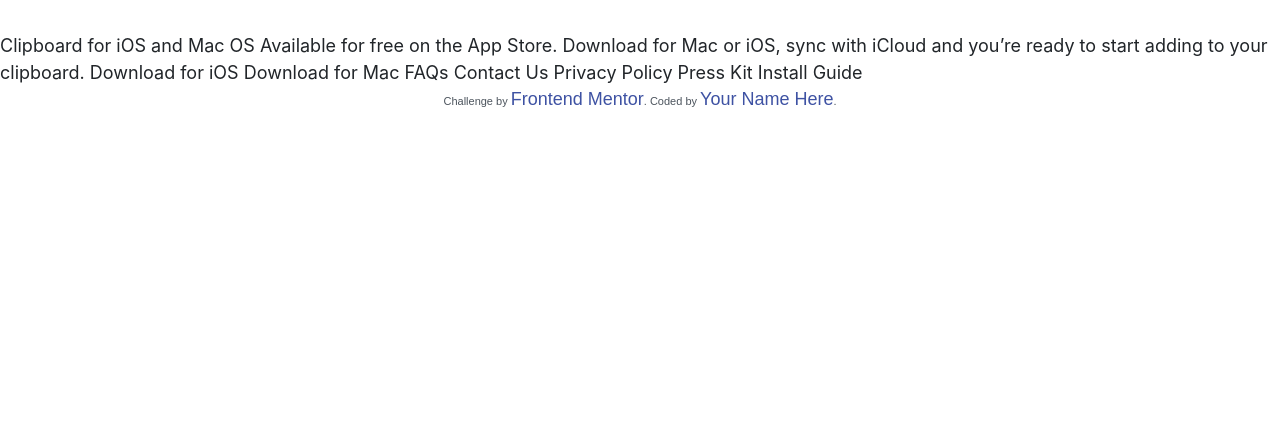
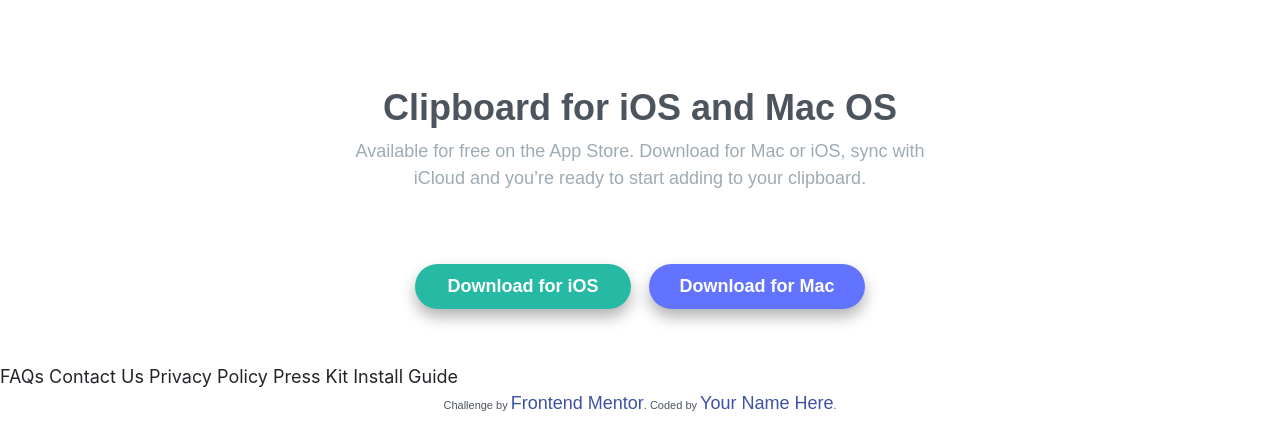
Before and after one commit to vieiramanda11/Clipboard-Landing-Page, a plain HTML site: page index.html in a window 1280 px wide. Shown: the part 2671-3106 px from the top of the page. Before the commit the page ends 2802 px from the top, so only its background shows below. Drawn offline with nearby package versions, Linux system fonts and the light colour scheme; a web font is replaced by a local one.

Commit message:
download session finish

```diff
--- a/index.html
+++ b/index.html
@@ -72,7 +72,7 @@
       </div>
     </div>
   </section>
-  <section class="row">
+  <section class="row mb-5">
     <div class="container d-inline-flex section-6 mt-5 mb-5">
       <img src="images/logo-google.png" alt="google logo" class="col-sm-2 mr-5">
       <img src="images/logo-ibm.png" alt="ibm logo" class="col-sm-2 mr-5">
@@ -81,15 +81,14 @@
       <img src="images/logo-vector-graphics.png" alt="vector graphics logo" class="col-sm-2">
     </div>
   </section>
-
-
-  Clipboard for iOS and Mac OS
-
-  Available for free on the App Store. Download for Mac or iOS, sync with iCloud
-  and you’re ready to start adding to your clipboard.
-
-  Download for iOS
-  Download for Mac
+  <section>
+    <h2 class="text-center font-weight-bold">Clipboard for iOS and Mac OS</h2>
+    <p class="col-lg-6 offset-lg-3 text-center grayish-blue">Available for free on the App Store. Download for Mac or iOS, sync with iCloud and you’re ready to start adding to your clipboard.</p>
+    <div class="buttons d-flex justify-content-center">
+      <button class="ios">Download for iOS</button>
+      <button class="mac">Download for Mac</button>
+    </div>
+  </section>
 
   FAQs
   Contact Us
```
